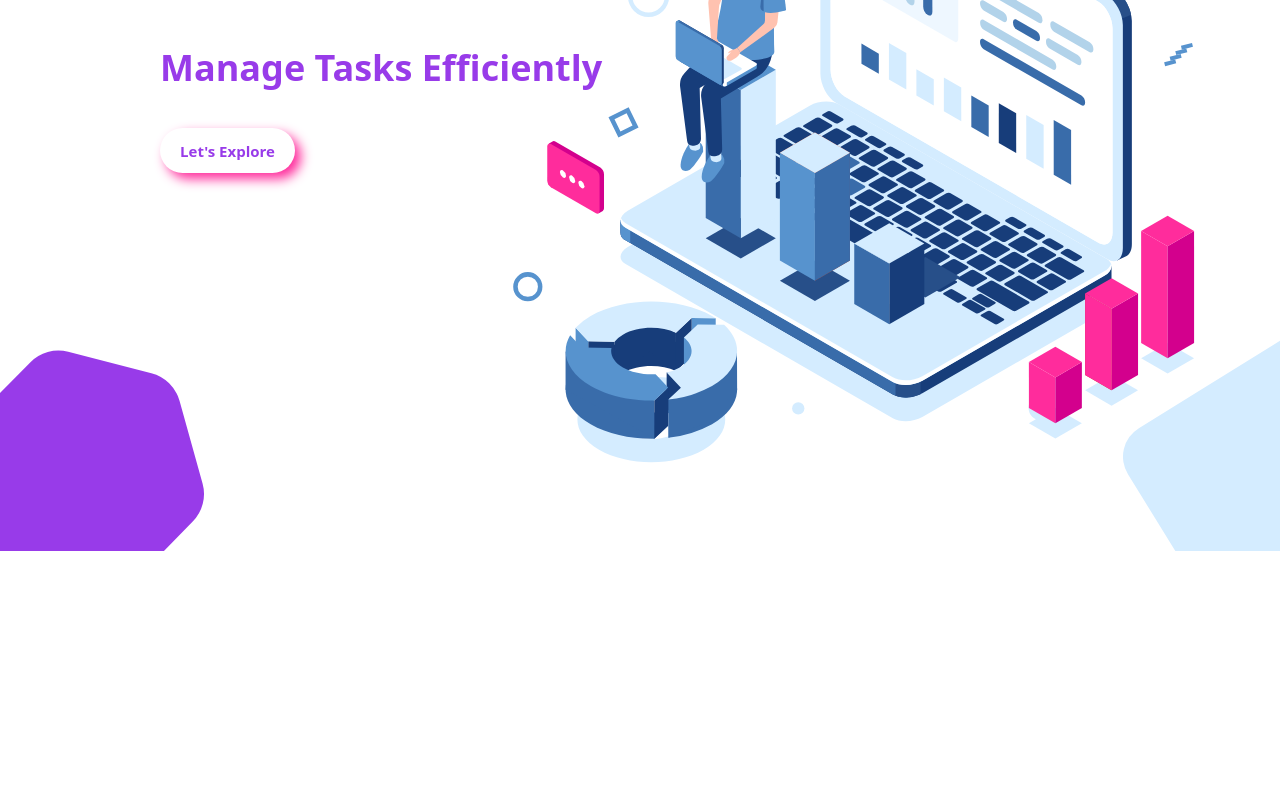
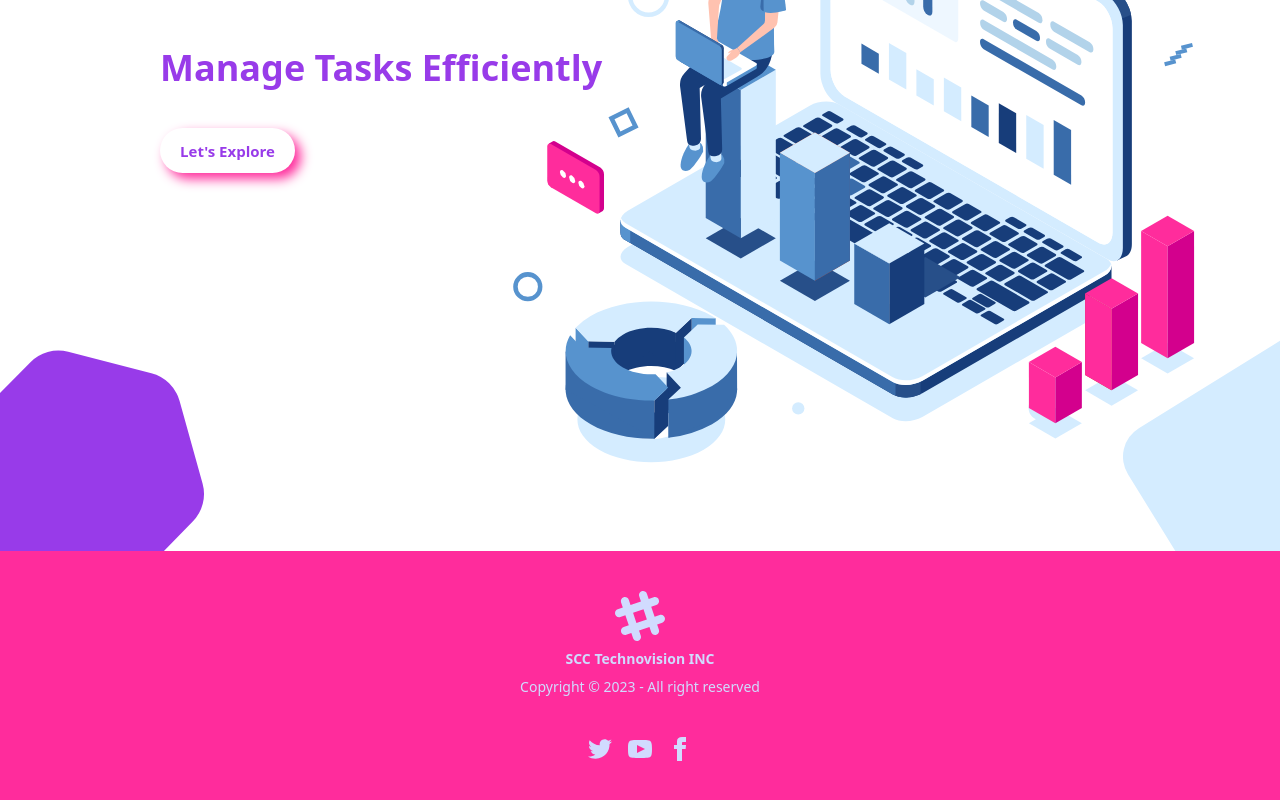
Before and after one commit to Abrar-404/task-management, a React (Vite) app: page / in a window 1280 px wide. Shown: the part 370-1170 px from the top of the page. Before the commit the page ends 921 px from the top, so only its background shows below. Built offline with nearby package versions, Linux system fonts and the light colour scheme; no server answers.

Commit message:
added footer

```diff
--- a/src/Components/Pages/Footer/Footer.jsx
+++ b/src/Components/Pages/Footer/Footer.jsx
@@ -1,7 +1,63 @@
 const Footer = () => {
   return (
     <div>
-      <h1>Footer</h1>
+      <footer className="footer footer-center p-10 bg-[#FF2C9C] text-primary-content">
+        <aside>
+          <svg
+            width="50"
+            height="50"
+            viewBox="0 0 24 24"
+            xmlns="http://www.w3.org/2000/svg"
+            fillRule="evenodd"
+            clipRule="evenodd"
+            className="inline-block fill-current"
+          >
+            <path d="M22.672 15.226l-2.432.811.841 2.515c.33 1.019-.209 2.127-1.23 2.456-1.15.325-2.148-.321-2.463-1.226l-.84-2.518-5.013 1.677.84 2.517c.391 1.203-.434 2.542-1.831 2.542-.88 0-1.601-.564-1.86-1.314l-.842-2.516-2.431.809c-1.135.328-2.145-.317-2.463-1.229-.329-1.018.211-2.127 1.231-2.456l2.432-.809-1.621-4.823-2.432.808c-1.355.384-2.558-.59-2.558-1.839 0-.817.509-1.582 1.327-1.846l2.433-.809-.842-2.515c-.33-1.02.211-2.129 1.232-2.458 1.02-.329 2.13.209 2.461 1.229l.842 2.515 5.011-1.677-.839-2.517c-.403-1.238.484-2.553 1.843-2.553.819 0 1.585.509 1.85 1.326l.841 2.517 2.431-.81c1.02-.33 2.131.211 2.461 1.229.332 1.018-.21 2.126-1.23 2.456l-2.433.809 1.622 4.823 2.433-.809c1.242-.401 2.557.484 2.557 1.838 0 .819-.51 1.583-1.328 1.847m-8.992-6.428l-5.01 1.675 1.619 4.828 5.011-1.674-1.62-4.829z"></path>
+          </svg>
+          <p className="font-bold">
+            SCC Technovision INC
+            <br />
+          </p>
+          <p>Copyright © 2023 - All right reserved</p>
+        </aside>
+        <nav>
+          <div className="grid grid-flow-col gap-4">
+            <a href="https://twitter.com/SahilAbrar101">
+              <svg
+                xmlns="http://www.w3.org/2000/svg"
+                width="24"
+                height="24"
+                viewBox="0 0 24 24"
+                className="fill-current"
+              >
+                <path d="M24 4.557c-.883.392-1.832.656-2.828.775 1.017-.609 1.798-1.574 2.165-2.724-.951.564-2.005.974-3.127 1.195-.897-.957-2.178-1.555-3.594-1.555-3.179 0-5.515 2.966-4.797 6.045-4.091-.205-7.719-2.165-10.148-5.144-1.29 2.213-.669 5.108 1.523 6.574-.806-.026-1.566-.247-2.229-.616-.054 2.281 1.581 4.415 3.949 4.89-.693.188-1.452.232-2.224.084.626 1.956 2.444 3.379 4.6 3.419-2.07 1.623-4.678 2.348-7.29 2.04 2.179 1.397 4.768 2.212 7.548 2.212 9.142 0 14.307-7.721 13.995-14.646.962-.695 1.797-1.562 2.457-2.549z"></path>
+              </svg>
+            </a>
+            <a href="https://www.youtube.com/@ProgrammingHeroCommunity">
+              <svg
+                xmlns="http://www.w3.org/2000/svg"
+                width="24"
+                height="24"
+                viewBox="0 0 24 24"
+                className="fill-current"
+              >
+                <path d="M19.615 3.184c-3.604-.246-11.631-.245-15.23 0-3.897.266-4.356 2.62-4.385 8.816.029 6.185.484 8.549 4.385 8.816 3.6.245 11.626.246 15.23 0 3.897-.266 4.356-2.62 4.385-8.816-.029-6.185-.484-8.549-4.385-8.816zm-10.615 12.816v-8l8 3.993-8 4.007z"></path>
+              </svg>
+            </a>
+            <a href="https://www.facebook.com/groups/288111895977592">
+              <svg
+                xmlns="http://www.w3.org/2000/svg"
+                width="24"
+                height="24"
+                viewBox="0 0 24 24"
+                className="fill-current"
+              >
+                <path d="M9 8h-3v4h3v12h5v-12h3.642l.358-4h-4v-1.667c0-.955.192-1.333 1.115-1.333h2.885v-5h-3.808c-3.596 0-5.192 1.583-5.192 4.615v3.385z"></path>
+              </svg>
+            </a>
+          </div>
+        </nav>
+      </footer>
     </div>
   );
 };
--- a/src/Components/Pages/Home/Home.jsx
+++ b/src/Components/Pages/Home/Home.jsx
@@ -1,10 +1,12 @@
 import Banner from '../Banner/Banner';
+import Footer from '../Footer/Footer';
 
 const Home = () => {
   return (
     <div>
       <div>
         <Banner></Banner>
+        <Footer></Footer>
       </div>
     </div>
   );
```
